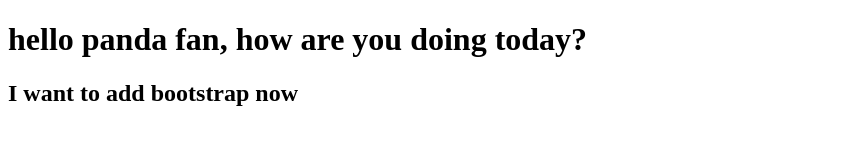
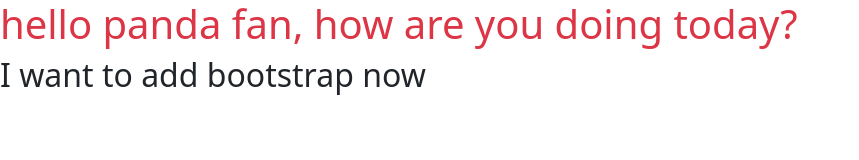
Before and after one commit to HmGit21/panda_commerce, a plain HTML site: page index.html in a window 1280 px wide. Shown: the whole page, without its empty margins (0-859 px from the left). Drawn offline with Linux system fonts and the light colour scheme.

Commit message:
first cooding with bootstrap for panda_commerce

```diff
--- a/index.html
+++ b/index.html
@@ -4,9 +4,19 @@
     <meta charset="UTF-8">
     <meta name="viewport" content="width=device-width, initial-scale=1.0">
     <title>Panda_Commerce</title>
+
+    <!-- Css -->
+     <link rel="stylesheet" href="Css/style.css">
+     <link rel="stylesheet" href="Css/bootstrap/css/bootstrap.min.css">
 </head>
 <body>
-    <h1>hello panda fan, how are you doing today?</h1>
+    <h1 class="text-danger">hello panda fan, how are you doing today?</h1>
     <h2>I want to add bootstrap now</h2>
+
+
+
+
+    <!-- Js -->
+     <script src="Css/bootstrap/js/bootstrap.bundle.min.js"></script>
 </body>
 </html>
```
